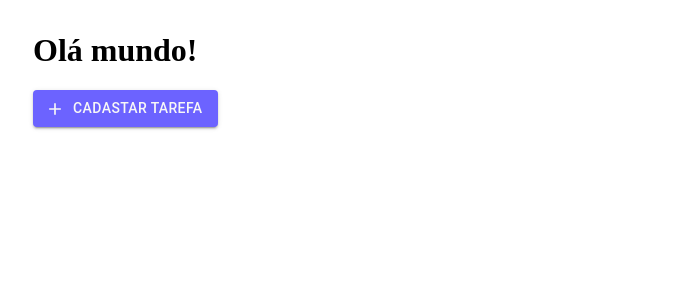
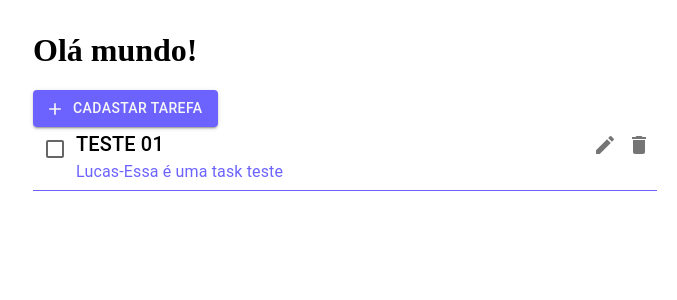
Before and after one commit to ViniciusSantosFS/task-list-app, a React (Vite) app: page / in a window 1280 px wide. Shown: the top 300 px of the page, without its empty margins (295-972 px from the left). Built offline with nearby package versions, Linux system fonts and the light colour scheme.

Commit message:
adjust: change ts config

```diff
--- a/src/components/add-button/index.tsx
+++ b/src/components/add-button/index.tsx
@@ -1,5 +1,6 @@
 import Button, { ButtonProps } from '@mui/material/Button'
 import AddIcon from '@mui/icons-material/Add'
+import React from 'react'
 
 interface Props extends ButtonProps {
     title: string
--- a/src/components/helper-text/index.tsx
+++ b/src/components/helper-text/index.tsx
@@ -1,4 +1,5 @@
 import { Typography } from '@mui/material'
+import React from 'react'
 
 interface Props<Field> {
     message: Field
--- a/src/components/task-form/index.tsx
+++ b/src/components/task-form/index.tsx
@@ -15,6 +15,7 @@ import { CreateTask } from 'src/dto/create-task'
 import { CreateTaskActionTypes } from 'src/redux/sagas/create-task/action-types'
 import ArrowBackIcon from '@mui/icons-material/ArrowBack'
 import { useNavigate } from 'react-router-dom'
+import React from 'react'
 
 const TaskForm = () => {
     const { t } = useTranslation()
--- a/src/components/task/index.tsx
+++ b/src/components/task/index.tsx
@@ -1,17 +1,25 @@
 import React, { useState } from 'react'
-import { Checkbox, IconButton } from '@mui/material'
+import { Box, Checkbox, IconButton } from '@mui/material'
 import EditIcon from '@mui/icons-material/Edit'
 import DeleteIcon from '@mui/icons-material/Delete'
-import { Container, Title } from './task.styles'
+import { Container, Description, Title } from './task.styles'
 
 interface Props {
     title: string
+    description: string
+    owner: string
     onChangeCheckBox: () => void
     onClickEdit: () => void
     onClickDelete: () => void
 }
 
-const Task = ({ title, onClickEdit, onClickDelete }: Props) => {
+const Task = ({
+    title,
+    description,
+    owner,
+    onClickEdit,
+    onClickDelete,
+}: Props) => {
     const [checked, setChecked] = useState(false)
 
     const onChange = (event: React.ChangeEvent<HTMLInputElement>) => {
@@ -21,9 +29,14 @@ const Task = ({ title, onClickEdit, onClickDelete }: Props) => {
     return (
         <Container>
             <Checkbox color="primary" onChange={onChange} value={checked} />
-            <Title variant="h6" flexGrow={1} checked={checked}>
-                {title}
-            </Title>
+            <Box flex={1}>
+                <Title variant="h6" flexGrow={1} checked={checked}>
+                    {title}
+                </Title>
+                <Description checked={checked}>
+                    {owner}-{description}
+                </Description>
+            </Box>
             <IconButton size="small" color="default" onClick={onClickEdit}>
                 <EditIcon />
             </IconButton>
--- a/src/main.tsx
+++ b/src/main.tsx
@@ -1,9 +1,9 @@
 import 'src/i18n'
 import React from 'react'
 import ReactDOM from 'react-dom/client'
-import App from 'src/App.tsx'
+import App from 'src/App'
 import { Provider } from 'react-redux'
-import createStore from 'src/redux/store.ts'
+import createStore from 'src/redux/store'
 import { ThemeProvider } from '@mui/material/styles'
 import { theme } from 'src/themes'
 
--- /dev/null
+++ b/src/pages/register-task/index.tsx
@@ -0,0 +1,12 @@
+import React from 'react'
+import TaskForm from 'src/components/task-form'
+
+function RegisterTask() {
+    return (
+        <>
+            <TaskForm />
+        </>
+    )
+}
+
+export default RegisterTask
--- a/src/pages/register-user/index.tsx
+++ /dev/null
@@ -1,15 +0,0 @@
-import { useTranslation } from 'react-i18next'
-import AddButton from 'src/components/add-button'
-
-function RegisterUsers() {
-    const { t } = useTranslation()
-
-    return (
-        <>
-            <h1>{t('greetings')}</h1>
-            <AddButton title={t('addbutton')} />
-        </>
-    )
-}
-
-export default RegisterUsers
--- a/src/pages/tasks/index.tsx
+++ b/src/pages/tasks/index.tsx
@@ -1,13 +1,34 @@
+import React from 'react'
 import { useTranslation } from 'react-i18next'
+import { useNavigate } from 'react-router'
 import AddButton from 'src/components/add-button'
+import Task from 'src/components/task'
 
 function Tasks() {
     const { t } = useTranslation()
+    const navigate = useNavigate()
 
     return (
         <>
             <h1>{t('greetings')}</h1>
-            <AddButton title={t('addbutton')} />
+            <AddButton
+                title={t('addbutton')}
+                onClick={() => navigate('/tasks/register')}
+            />
+            <Task
+                title={'TESTE 01'}
+                description={'Essa é uma task teste'}
+                owner={'Lucas'}
+                onChangeCheckBox={function (): void {
+                    throw new Error('Function not implemented.')
+                }}
+                onClickEdit={function (): void {
+                    throw new Error('Function not implemented.')
+                }}
+                onClickDelete={function (): void {
+                    throw new Error('Function not implemented.')
+                }}
+            />
         </>
     )
 }
--- a/src/redux/root-reducer.ts
+++ b/src/redux/root-reducer.ts
@@ -1,9 +1,20 @@
-import {AnyAction} from 'redux-saga';
+import { AnyAction } from 'redux-saga'
+import { InitialState } from './types'
+import { CreateTaskActionTypes } from './sagas/create-task/action-types'
 
-const initialState = {};
+const initialState: InitialState = {
+    tasks: [],
+}
 
-const rootReducer = (state = {}, action: AnyAction) => {
-  return state;
-};
+const rootReducer = (state = initialState, action: AnyAction) => {
+    if (action.type === CreateTaskActionTypes.CREATE_TASK_SUCCESS) {
+        return {
+            ...state,
+            tasks: state.tasks.concat(action.payload),
+        }
+    }
 
-export {rootReducer};
+    return state
+}
+
+export { rootReducer }
--- a/src/routes.tsx
+++ b/src/routes.tsx
@@ -3,14 +3,14 @@ import { BrowserRouter as Router, Route } from 'react-router-dom'
 import { Routes as CoreRoutes } from 'react-router-dom'
 
 import TasksScreen from 'src/pages/tasks'
-import RegisterUsers from 'src/pages/register-user'
+import RegisterTask from 'src/pages/register-task'
 
 const Routes: React.FC = () => {
     return (
         <Router>
             <CoreRoutes>
                 <Route path="/" element={<TasksScreen />} />
-                <Route path="/users" element={<RegisterUsers />} />
+                <Route path="/tasks/register" element={<RegisterTask />} />
             </CoreRoutes>
         </Router>
     )
--- a/tsconfig.node.json
+++ b/tsconfig.node.json
@@ -1,5 +1,6 @@
 {
     "compilerOptions": {
+        "jsx": "react",
         "baseUrl": ".",
         "paths": {
             "src/*": ["./src/*"]
```
